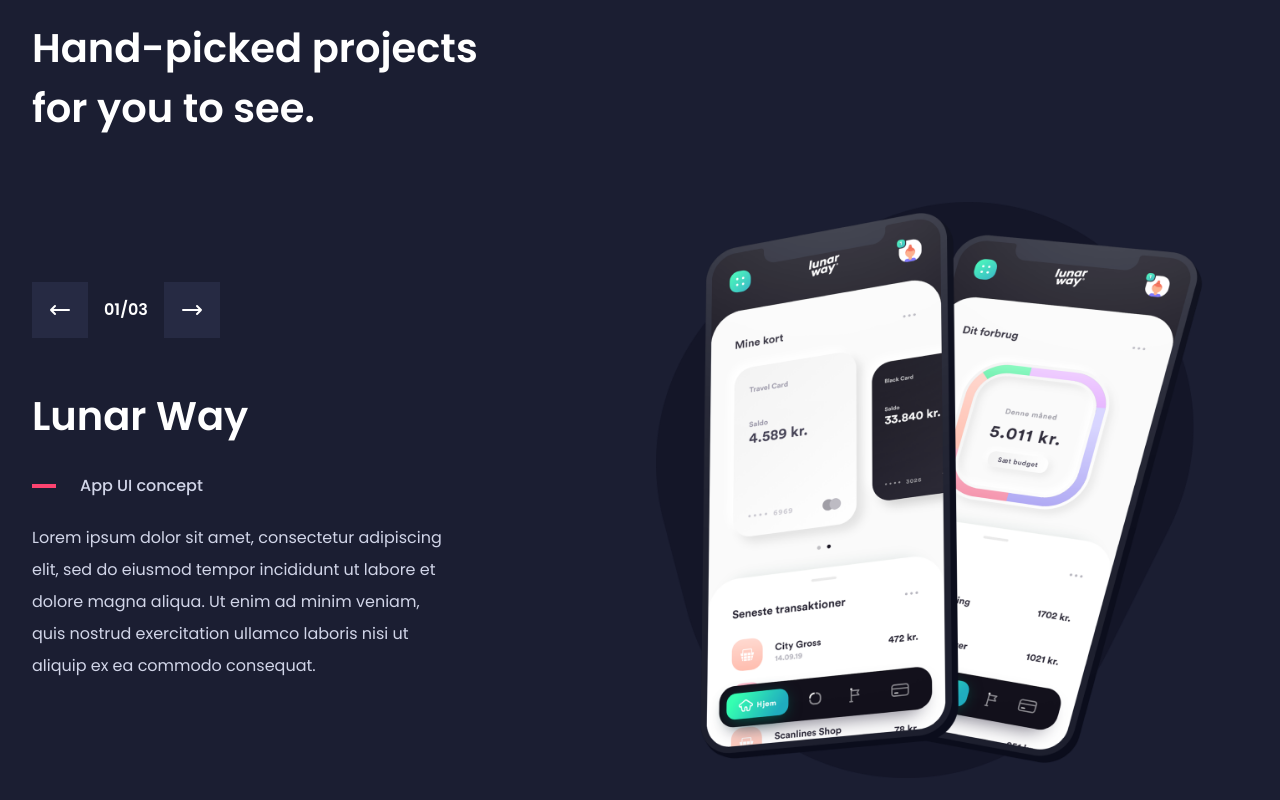
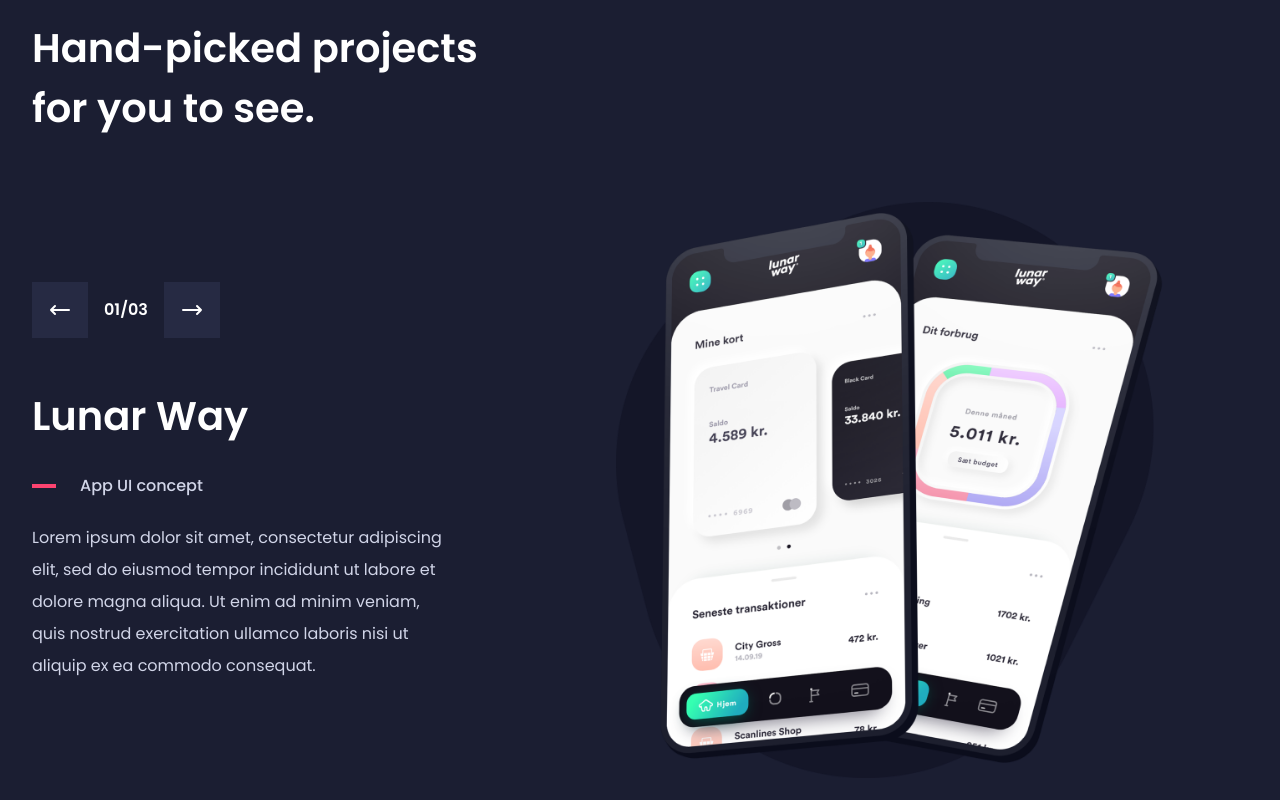
Before and after one commit to olivercederborg/olivercederborg-nextjs, a Next.js app: page / in a window 1280 px wide. Shown: the part 1102-1902 px from the top of the page. Built offline with nearby package versions, Linux system fonts and the light colour scheme.

Commit message:
case image sizing

```diff
--- a/pages/index.js
+++ b/pages/index.js
@@ -238,11 +238,11 @@ const Index = () => {
 
 						</div>
 
-						<div id="case-image" className='w-12/12 lg:w-7/12 flex justify-center'>
+						<div id="case-image" className='w-12/12 h-auto lg:w-7/12 flex justify-center mt-26 lg:mt-16 xl:-mr-20'>
 							<img
 								src={workCase.caseImage}
 								alt={workCase.caseImageAlt}
-								className='max-h-xl max-w-full object-contain xl:-mr-20 mt-26 lg:mt-16'
+								className='max-h-xl max-w-full object-cover'
 							/>
 						</div>
 					</div>
```
